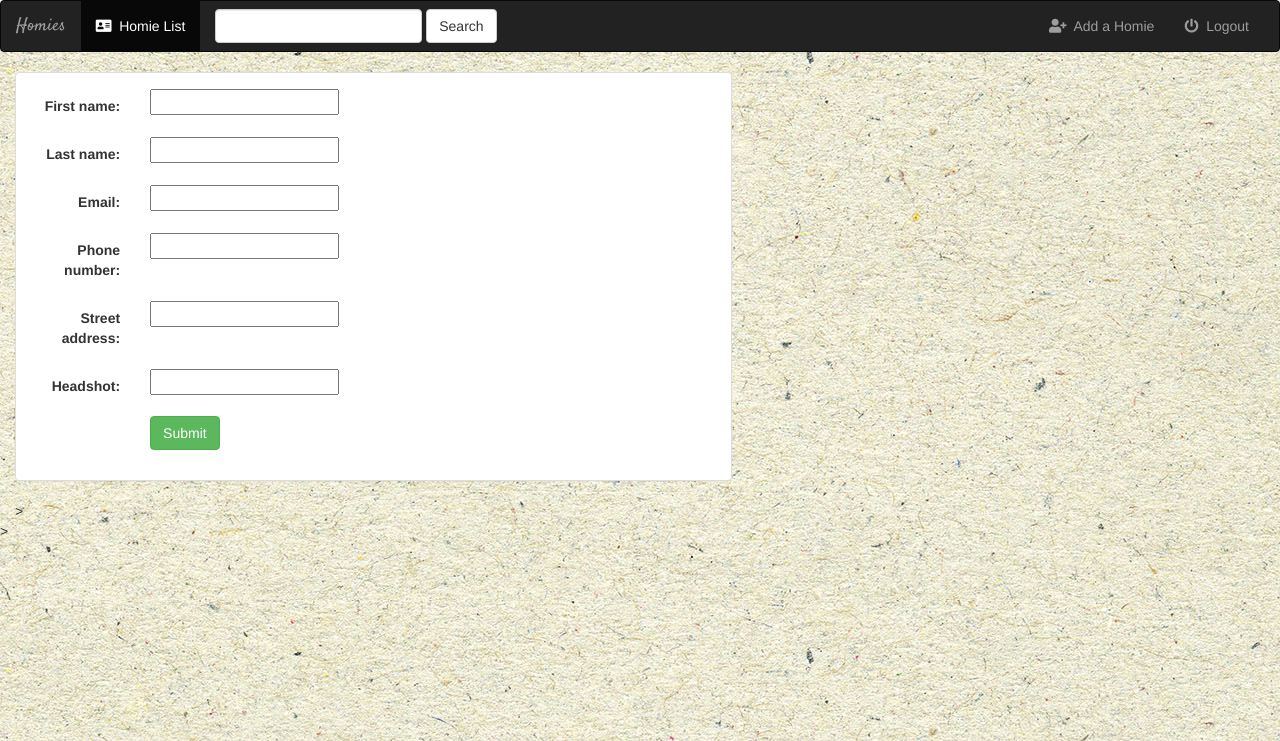
After one commit to imusgrove/HomieList, a Django app: page /contacts/add/ in a window 1280 px wide. The commit adds this page. Shown: the top 741 px of the page. Run offline with Django 3.2, Linux system fonts and the light colour scheme; some libraries are stand-ins or nearby versions.

Commit message:
updated views, forms, and urls

```diff
--- a/Contacts/models.py
+++ b/Contacts/models.py
@@ -1,4 +1,5 @@
 from django.db import models
+from django.core.urlresolvers import reverse
 
 class Contact(models.Model):
     first_name = models.CharField(max_length=250)
@@ -8,5 +9,8 @@ class Contact(models.Model):
     street_address = models.CharField(max_length=250)
     headshot = models.CharField(max_length=1000)
 
+    def get_absolute_url(self):
+        return reverse('Contacts:detail', kwargs={'pk': self.pk})
+
     def __str__(self):
         return self.first_name + ' ' + self.last_name
--- a/Contacts/static/contacts/style.css
+++ b/Contacts/static/contacts/style.css
@@ -1,3 +1,7 @@
 body{
 background: black url("images/eb74c9760468c43fa28daddb54e80bde.jpg");
 }
+
+.navbar-brand{
+    font-family: 'Satisfy', cursive;
+}
--- /dev/null
+++ b/Contacts/templates/Contacts/base.html
@@ -0,0 +1,66 @@
+<!DOCTYPE html>
+<html lang="en">
+<head>
+    <meta charset="UTF-8">
+    <title>{% block title %}Homies{% endblock %}</title>
+{#loads the path to static files#}
+{% load  staticfiles %}
+<script src="https://ajax.googleapis.com/ajax/libs/jquery/1.11.3/jquery.min.js"></script>
+<script src="http://maxcdn.bootstrapcdn.com/bootstrap/3.3.4/js/bootstrap.min.js"></script>
+<link rel="stylesheet" href="https://maxcdn.bootstrapcdn.com/bootstrap/3.4.0/css/bootstrap.min.css">
+<link href='https://fonts.googleapis.com/css?family=Satisfy' rel='stylesheet' type='text/css'>
+<link rel="stylesheet" href="https://use.fontawesome.com/releases/v5.7.2/css/all.css" integrity="sha384-fnmOCqbTlWIlj8LyTjo7mOUStjsKC4pOpQbqyi7RrhN7udi9RwhKkMHpvLbHG9Sr" crossorigin="anonymous">
+<link rel="stylesheet" type="text/css" href="{% static 'contacts/style.css' %}" />
+</head>
+<body>
+<nav class="navbar navbar-inverse">
+    <div class="container-fluid">
+        {# Header#}
+        <div class="navbar-header">
+            <button type="button" class="navbar-toggle collapsed" data-toggle="collapse" data-target="#topNavBar">
+                <span class="icon-bar"></span>
+                <span class="icon-bar"></span>
+                <span class="icon-bar"></span>
+            </button>
+            <a class="navbar-brand" href="{% url 'Contacts:index' %}">Homies</a>
+        </div>
+
+        {# Items#}
+        <div class="collapse navbar-collapse" id="topNavBar">
+            <ul class="nav navbar-nav">
+                <li class="active">
+                    <a href="{% url 'Contacts:index' %}">
+                        <i class="fas fa-address-card" aria-hidden="true"></i>&nbsp; Homie List
+                    </a>
+                </li>
+            </ul>
+
+            <form class="navbar-form navbar-left" role="search" method="get" action="#">
+                <div class="form-group">
+                    <input type="text" class="form-control" name="q" value="">
+                </div>
+                <button type="submit" class="btn btn-default">Search</button>
+            </form>
+
+            <ul class="nav navbar-nav navbar-right">
+              <li class="">
+                    <a href="{% url 'Contacts:contact-add' %}">
+                        <i class="fas fa-user-plus" aria-hidden="true"></i>&nbsp; Add a Homie
+                    </a>
+                </li>
+
+                <li class="">
+                    <a href="#">
+                        <i class="fas fa-power-off" aria-hidden="true"></i>&nbsp; Logout
+                    </a>
+                </li>
+
+            </ul>
+        </div>
+
+    </div>
+</nav>
+{% block body %}
+{% endblock %}
+</body>
+</html>
--- /dev/null
+++ b/Contacts/templates/Contacts/contact_form.html
@@ -0,0 +1,28 @@
+{% extends 'Contacts/base.html' %}
+{% block title %}Add a Homie
+{% endblock %}
+
+{% block body %}
+<div class="container-fluid">
+    <div class="row">
+
+        <div class="col-sm 12 col-md-7">
+            <div class="panel panel-default">
+                <div class="panel-body">
+                    <form class="form-horizontal" action="" method="post" enctype="multipart/form-data">
+                        {% csrf_token %}
+                        {% include 'Contacts/form-template.html'%}
+                        <div class="form-group">
+                            <div class="col-sm-offset-2 col-sm-10">
+                                <button type="submit" class="btn btn-success">Submit</button>
+                            </div>
+                        </div>
+
+                    </form>
+                </div>
+            </div>
+        </div>
+
+    </div>>
+</div>>
+{% endblock %}
--- a/Contacts/templates/Contacts/detail.html
+++ b/Contacts/templates/Contacts/detail.html
@@ -1,3 +1,7 @@
+{% extends 'Contacts/base.html' %}
+    <title>{% block title %}Homie Details{% endblock %}</title>
+
+{% block body %}
 <h1>Info for this homie:</h1>
 <img src="{{ contact.headshot }}" height="150" width="130">
 <h3>{{ contact}}</h3>
@@ -7,3 +11,5 @@
         <p>{{ contact.street_address }}</p>
         <p>{{ contact.phone_number }}</p>
 </p>
+
+{% endblock %}
--- /dev/null
+++ b/Contacts/templates/Contacts/form-template.html
@@ -0,0 +1,9 @@
+{% for field in form %}
+    <div class="form-group">
+        <div class="col-sm-offset-2 col-sm-10">
+            <span class="text-danger small">{{field.errors}}</span>
+        </div>
+        <label class="control-label col-sm-2">{{ field.label_tag }}</label>
+        <div class="col-sm-10">{{ field }}</div>
+    </div>
+{% endfor %}
--- a/Contacts/urls.py
+++ b/Contacts/urls.py
@@ -5,10 +5,17 @@ app_name = 'Contacts'
 urlpatterns = [
     # view all contacts
     # contacts/
-
-    url(r'^$', views.index, name='index'),
-
+    url(r'^$', views.IndexView.as_view(), name='index'),
     # view specific contact
     # contacts/3/
-    url(r'^(?P<contact_id>[0-9]+)/$', views.detail, name='detail')
+    url(r'^(?P<pk>[0-9]+)/$', views.DetailView.as_view(), name='detail'),
+
+    # /contacts/add
+    url(r'add/$', views.ContactCreate.as_view(), name='contact-add'),
+
+    # /contacts/2
+    url(r'contact/(?P<pk>[0-9]+)/$', views.ContactUpdate.as_view(), name='contact-update'),
+
+    # /contacts/2/delete
+    url(r'contact/(?P<pk>[0-9]+)/delete$', views.ContactDelete.as_view(), name='contact-delete')
 ]
--- a/Contacts/views.py
+++ b/Contacts/views.py
@@ -1,10 +1,26 @@
-from django.shortcuts import render, get_object_or_404
+from django.views import generic
+from django.views.generic.edit import CreateView, DeleteView, UpdateView
+from django.core.urlresolvers import reverse_lazy
 from .models import Contact
 
-def index(request):
-    all_contacts = Contact.objects.all()
-    return render(request, 'Contacts/index.html', {'all_contacts': all_contacts})
+class IndexView(generic.ListView):
+    template_name = 'Contacts/index.html'
+    context_object_name = 'all_contacts'
+    def get_queryset(self):
+        return Contact.objects.all()
 
-def detail(request, contact_id):
-    contact = get_object_or_404(Contact, pk=contact_id)
-    return render(request, 'Contacts/detail.html', {'contact': contact})
+class DetailView(generic.DetailView):
+    model = Contact
+    template_name = 'Contacts/detail.html'
+
+class ContactCreate(CreateView):
+    model = Contact
+    fields = ['first_name', 'last_name', 'email', 'phone_number', 'street_address', 'headshot']
+
+class ContactUpdate(UpdateView):
+    model = Contact
+    fields = ['first_name', 'last_name', 'email', 'phone_number', 'street_address', 'headshot']
+
+class ContactDelete(DeleteView):
+    model = Contact
+    success_url = reverse_lazy('Contacts:index')
```
Also changed, not shown: Contacts/templates/Contacts/index.html (+13 -57 lines), db.sqlite3, 3 other files.
